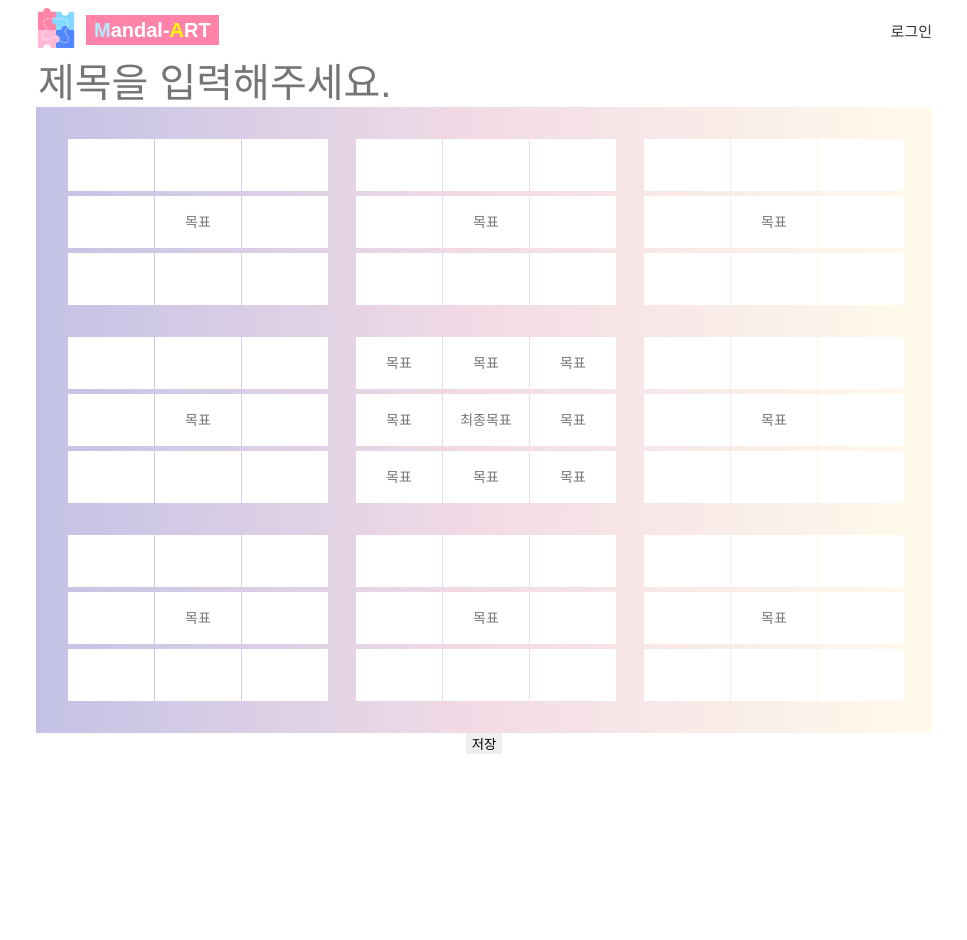
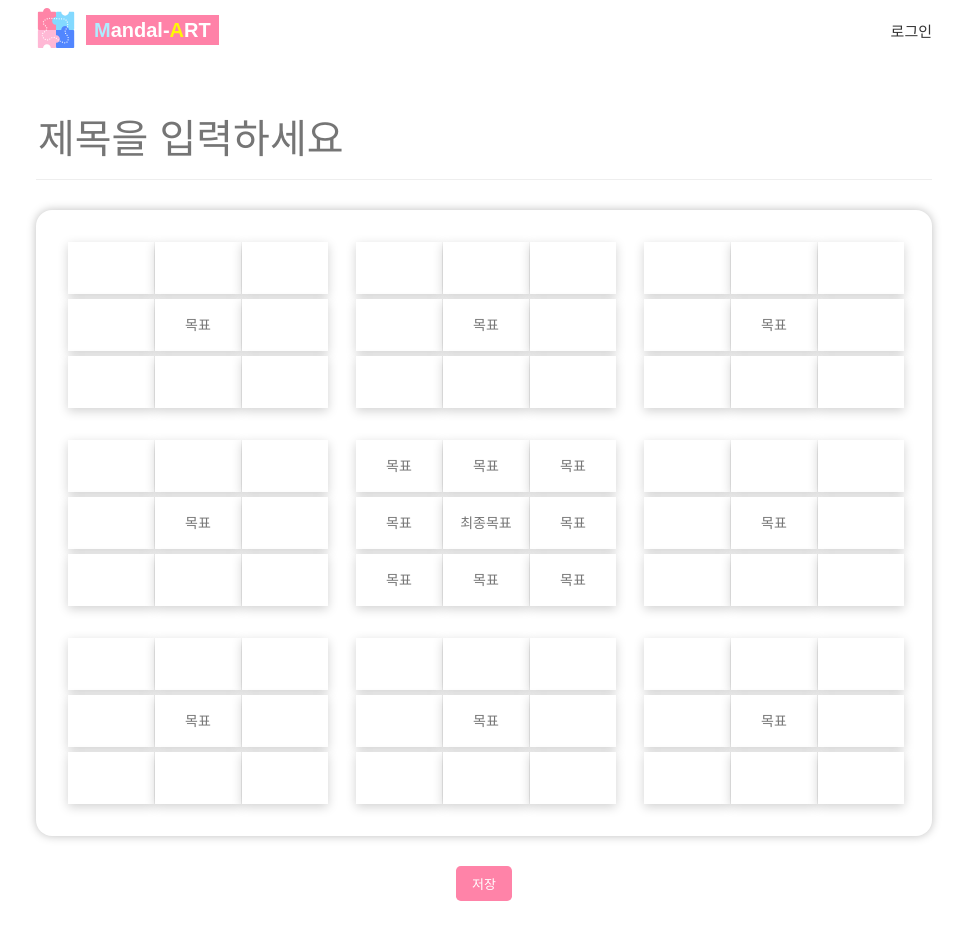
Before and after one commit to yoonjoohye/mandal-art, a React (Create React App) app: page /write in a window 1280 px wide. Shown: the top 940 px of the page, without its empty margins (156-1123 px from the left). Before the commit the page ends 814 px from the top, so only its background shows below. Built offline with nearby package versions, Linux system fonts and the light colour scheme; a web font is replaced by a local one.

Commit message:
[fix] 디자인 요소 수정

```diff
--- a/src/components/home/Home.js
+++ b/src/components/home/Home.js
@@ -7,12 +7,12 @@ class Home extends Component {
         return (
             <section className="home-section">
                 <div className="container pt-15">
-                    <div className="font-xl font-white font-medium font-shadow mb-20">
-                        함께, 계획을 세워요!<br/>
+                    <div className="font-xl font-white mb-30">
+                        함께, <span className="yellow">계획</span>을 세워요!<br/>
                         지금 바로 시작하세요!
                     </div>
                     <Link to="/write">
-                        <button className=" btn write">시작하기</button>
+                        <button className="btn write">시작하기</button>
                     </Link>
                 </div>
             </section>
--- a/src/components/mandal/Title.js
+++ b/src/components/mandal/Title.js
@@ -33,7 +33,7 @@ class Title extends Component {
             <input
                 className="mandal-title"
                 type="text"
-                placeholder="제목을 입력해주세요."
+                placeholder="제목을 입력하세요"
                 value={this.state.title}
                 onChange={(e) => this.onChange(e)}
             />
--- a/src/components/mandal/button/Save.js
+++ b/src/components/mandal/button/Save.js
@@ -35,7 +35,7 @@ const Save = (props) => {
     }
 
     return (
-        <button className="btn pink lighten-2" onClick={onSave}>저장</button>
+        <button className="btn save" onClick={onSave}>저장</button>
     );
 
 }
--- a/src/components/mandal/detail/Detail.js
+++ b/src/components/mandal/detail/Detail.js
@@ -8,6 +8,7 @@ import Print from "../button/Print";
 import Edit from "../button/Edit";
 import Delete from "../button/Delete";
 import Title from "../Title";
+import Save from "../button/Save";
 
 
 class Detail extends Component {
@@ -119,8 +120,12 @@ class Detail extends Component {
         return (
             <section className="mandal-section">
                 <div className="container">
-                    <Title title={this.state.title} titleChange={this.titleChange}></Title>
-                    <Table data={this.state.data} tableChange={this.tableChange}></Table>
+                    <div className="border-bottom px-1 mb-30">
+                        <Title title={this.state.title} titleChange={this.titleChange}> </Title>
+                    </div>
+                    <div className="mb-30">
+                        <Table data={this.state.data} tableChange={this.tableChange}></Table>
+                    </div>
 
                     <div className="text-center">
                         <Edit title={this.state.title} data={this.state.data} pageNo={this.props.match.params.id}></Edit>
--- a/src/components/mandal/list/List.js
+++ b/src/components/mandal/list/List.js
@@ -27,7 +27,7 @@ class List extends Component {
             <Link to={`/detail/${this.state.index}`} key={this.state.index}>
                 <div className="px-1 flex items-center justify-between border-bottom">
                     <div>
-                        <div className="font-lg mb-5">{this.state.data.title}</div>
+                        <div className="font-md mb-5">{this.state.data.title}</div>
                         <div className="font-sm font-gray">{this.state.data.time} 작성</div>
                     </div>
                     <div>
--- a/src/components/mandal/list/ListContainer.js
+++ b/src/components/mandal/list/ListContainer.js
@@ -67,10 +67,8 @@ class ListContainer extends Component {
                                         );
                                     })
                                     :
-                                    <div className="px-1 text-center font-lg">
-                                        없어요.. <br/>
-                                        아니 없어요... <br/>
-                                        아니 그냥 없어요...
+                                    <div className="px-1 text-center">
+                                        <img src={require('../../../images/nothing.jpeg')}/>
                                     </div>
                             }
                         </div>
--- a/src/components/mandal/write/Write.js
+++ b/src/components/mandal/write/Write.js
@@ -43,10 +43,12 @@ class Write extends Component {
         return (
             <section className="mandal-section">
                 <div className="container">
-
-                    <Title title={this.state.title} titleChange={this.titleChange}> </Title>
-
-                    <Table data={this.state.data} tableChange={this.tableChange}></Table>
+                    <div className="border-bottom px-1 mb-30">
+                        <Title title={this.state.title} titleChange={this.titleChange}> </Title>
+                    </div>
+                    <div className="mb-30">
+                        <Table data={this.state.data} tableChange={this.tableChange}></Table>
+                    </div>
 
                     <div className="text-center">
                         <Save title={this.state.title} data={this.state.data}></Save>
--- a/src/css/Font.scss
+++ b/src/css/Font.scss
@@ -6,6 +6,9 @@
   }
   &-lg{
     font-size:50px;
+  }
+  &-md{
+    font-size:30px;
   }
   &-sm{
     font-size:12px;
--- a/src/css/layout/MandalArt.scss
+++ b/src/css/layout/MandalArt.scss
@@ -4,28 +4,33 @@
   grid-template-columns: 1fr 1fr 1fr;
   grid-gap: 2rem;
   padding: 2rem;
-  background: linear-gradient(to right, #c3c2e6, #f3dbe5, #fffbeb);
-  /*background-color: rgba(255, 255, 255, 0.3);*/
+  border-radius: 1rem;
+  box-shadow: 0 0 10px rgba(0, 0, 0, 0.26);
+  background-color: rgba(0, 0, 0, 0);
 }
 
 .inner-grid {
   grid-template-columns: 1fr 1fr 1fr;
   grid-gap: 5px;
+  //box-shadow: 0 3px 17px #0000002e;
 }
 
 .mandal {
   &-section {
-    padding: 60px 0;
+    padding: 100px 0;
+    min-height:100%;
   }
   &-title{
+    width: 100%;
     font-size:40px;
     font-weight:300;
     border:none;
     outline:none;
-
+    background-color:transparent;
   }
 
   &-input {
+    box-shadow: 0 3px 10px #0000002e;
     font-size: 14px;
     font-weight: 300;
     background-color: white;
@@ -53,7 +58,9 @@
   }
 
   &-bg {
-    background: linear-gradient(to right, #c3c2e6, #f3dbe5, #fffbeb);
+    background-image: url('../../images/mandal.svg');
+    background-size:cover;
+    //background: linear-gradient(to right, #c3c2e6, #f3dbe5, #fffbeb);
   }
 
   &-profile-img {
```
Also changed, not shown: src/images/mandal.svg (added), src/images/nothing.jpeg (added).
